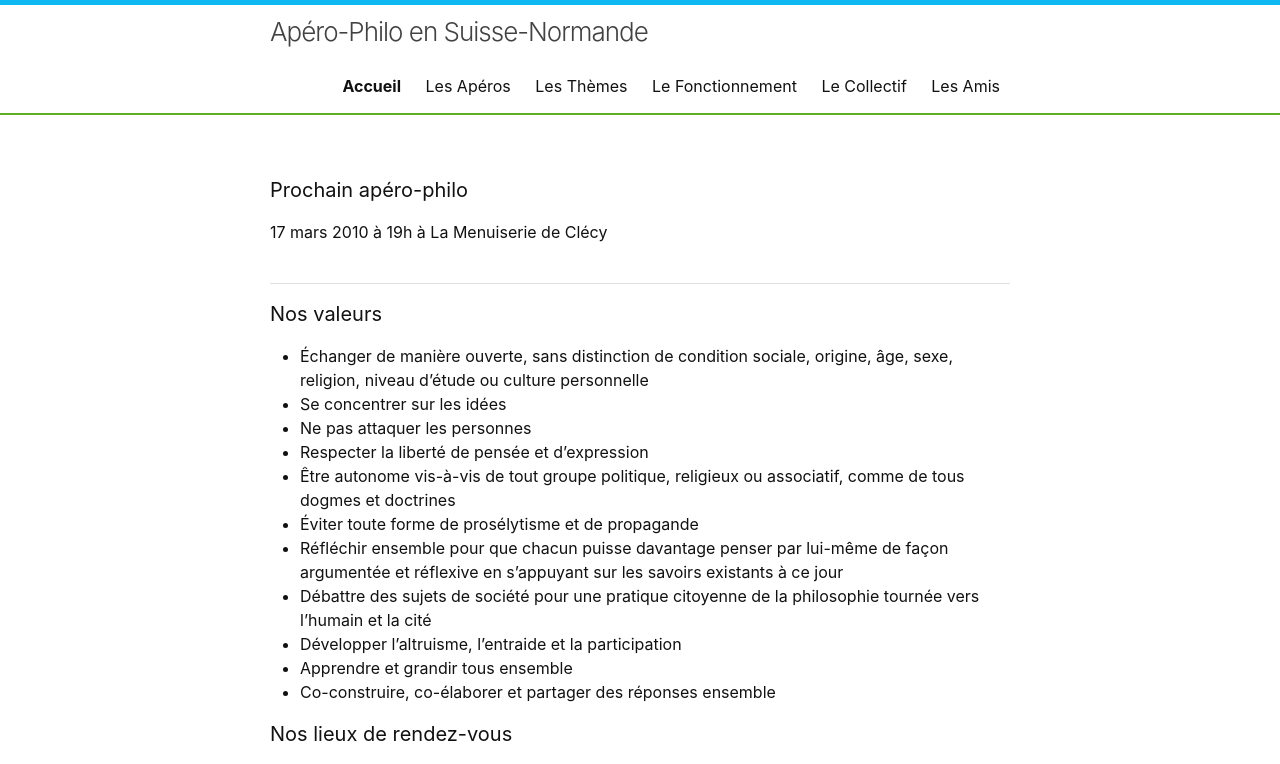
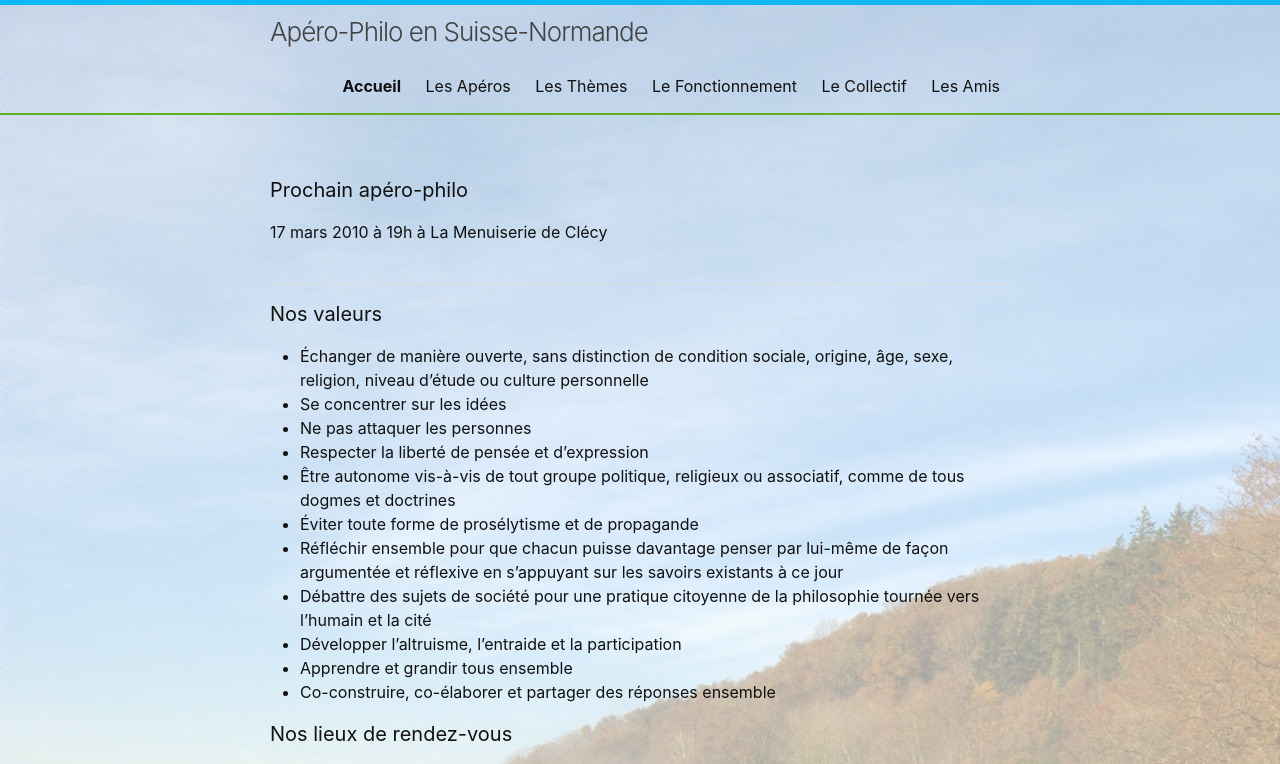
Before and after one commit to aperophilo/apero-philo-suisse-normande.github.io, a Jekyll site: the page built from index.markdown, in a window 1280 px wide. Shown: the top 764 px of the page. Built offline with Jekyll 4.4.1, drawn with Linux system fonts in a browser that asks for light colours; grey boxes are pictures that could not be loaded.

Commit message:
Background image

```diff
--- a/_sass/minima.scss
+++ b/_sass/minima.scss
@@ -11,7 +11,7 @@ $base-line-height: 1.5 !default;
 $spacing-unit:     30px !default;
 
 $text-color:       #111 !default;
-$background-color: #ffffff !default;//#fdfdfd !default;
+$background-color: #ffffff8f !default;//#fdfdfd !default;
 $brand-color:      #2a7ae2 !default;
 
 $grey-color:       #828282 !default;
--- a/_sass/minima/_base.scss
+++ b/_sass/minima/_base.scss
@@ -16,7 +16,7 @@ dl, dd, ol, ul, figure {
 body {
   font: $base-font-weight #{$base-font-size}/#{$base-line-height} $base-font-family;
   color: $text-color;
-  background-color: $background-color;
+
   -webkit-text-size-adjust: 100%;
   -webkit-font-feature-settings: "kern" 1;
      -moz-font-feature-settings: "kern" 1;
@@ -26,6 +26,8 @@ body {
   display: flex;
   min-height: 100vh;
   flex-direction: column;
+  background-image: url(/documents/paysage2.jpg);
+  background-color: #ffffffaf;
 }
 
 
@@ -175,6 +177,7 @@ pre {
  * Wrapper
  */
 .wrapper {
+
   max-width: -webkit-calc(#{$content-width} - (#{$spacing-unit} * 2));
   max-width:         calc(#{$content-width} - (#{$spacing-unit} * 2));
   margin-right: auto;
--- a/_sass/minima/_layout.scss
+++ b/_sass/minima/_layout.scss
@@ -9,6 +9,7 @@
 
   // Positioning context for the mobile navigation icon
   position: relative;
+  background-color: $background-color;
 }
 
 .site-title {
@@ -118,6 +119,7 @@
 .site-footer {
   border-top: 1px solid #BB761D; //$grey-color-light;
   padding: $spacing-unit 0;
+  background-color: $background-color;
 }
 
 .footer-heading {
@@ -186,6 +188,7 @@
  * Page content
  */
 .page-content {
+  background-color: $background-color;
   padding: $spacing-unit 0;
   flex: 1;
 }
```
Also changed, not shown: documents/paysage1.jpg (added), documents/paysage2.jpg (added).
